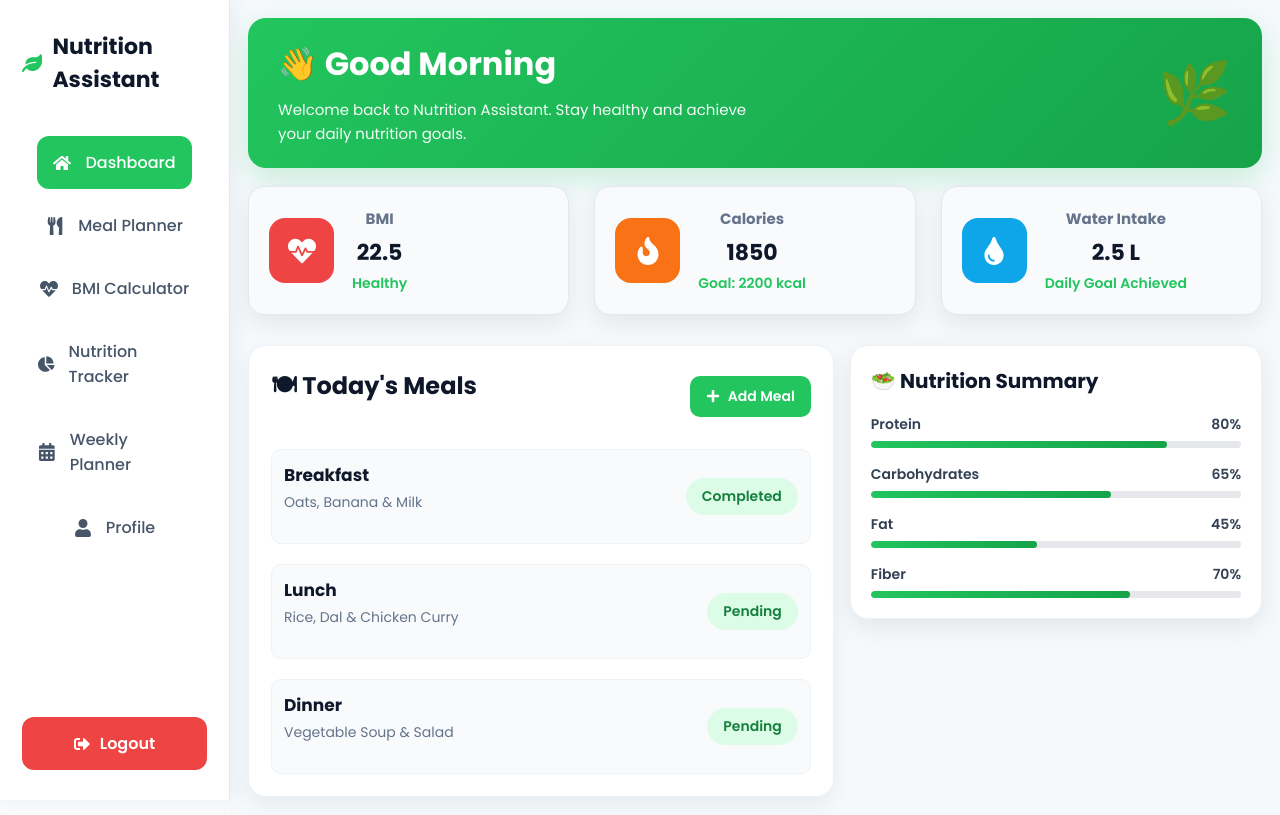
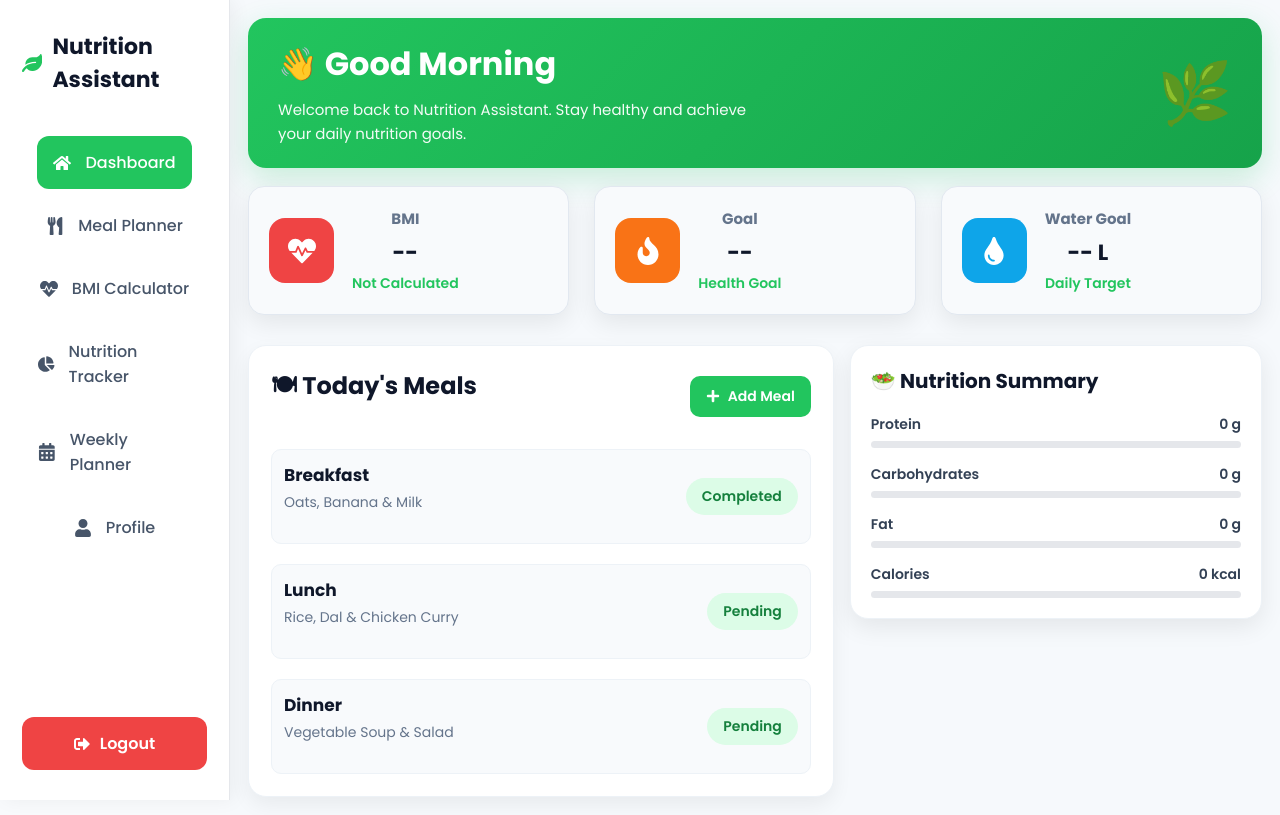
Before and after one commit to Neha-vundavilli2710/my-mern-project, a React (Vite) app in the folder client/: page /dashboard in a window 1280 px wide. Built offline with nearby package versions, Linux system fonts and the light colour scheme.

Commit message:
feat: Enhance BMI and Nutrition Summary components with local storage integration; update Dashboard to retrieve saved profile and BMI results

```diff
--- a/client/src/components/BMI/BMIForm.jsx
+++ b/client/src/components/BMI/BMIForm.jsx
@@ -1,4 +1,4 @@
-import { useState } from "react";
+import { useEffect, useState } from "react";
 
 import {
   FaRulerVertical,
@@ -21,20 +21,47 @@ function BMIForm({ calculateBMI }) {
     goal: "Maintain Weight",
   });
 
+  useEffect(() => {
+
+    const savedProfile = localStorage.getItem("profile");
+
+    if (savedProfile) {
+
+      const profile = JSON.parse(savedProfile);
+
+      setForm({
+        height: profile.height || "",
+        weight: profile.weight || "",
+        age: profile.age || "",
+        gender: profile.gender || "Male",
+        goal: profile.goal || "Maintain Weight",
+      });
+
+    }
+
+  }, []);
+
   const handleChange = (e) => {
+
     setForm({
       ...form,
       [e.target.name]: e.target.value,
     });
+
   };
 
   const handleSubmit = (e) => {
+
     e.preventDefault();
+
     calculateBMI(form);
+
   };
 
   return (
+
     <>
+
       <h2 className="form-title">Enter Your Details</h2>
 
       <form className="bmi-form" onSubmit={handleSubmit}>
@@ -77,7 +104,6 @@ function BMIForm({ calculateBMI }) {
 
         <div className="input-group">
           <FaUser />
-
           <select
             name="gender"
             value={form.gender}
@@ -90,15 +116,14 @@ function BMIForm({ calculateBMI }) {
 
         <div className="input-group">
           <FaBullseye />
-
           <select
             name="goal"
             value={form.goal}
             onChange={handleChange}
           >
             <option>Weight Loss</option>
+            <option>Maintain Weight</option>
             <option>Weight Gain</option>
-            <option>Maintain Weight</option>
           </select>
         </div>
 
@@ -108,8 +133,11 @@ function BMIForm({ calculateBMI }) {
         </button>
 
       </form>
+
     </>
+
   );
+
 }
 
 export default BMIForm;
--- a/client/src/components/Dashboard/NutritionSummary.jsx
+++ b/client/src/components/Dashboard/NutritionSummary.jsx
@@ -1,47 +1,192 @@
+import { useEffect, useState } from "react";
+
 import "./NutritionSummary.css";
 
 function NutritionSummary() {
 
+  const [nutrition, setNutrition] = useState({
+
+    protein: 0,
+
+    carbs: 0,
+
+    fat: 0,
+
+    calories: 0,
+
+  });
+
+  useEffect(() => {
+
+    const savedMeals = JSON.parse(
+
+      localStorage.getItem("meals")
+
+    ) || [];
+
+    let calories = 0;
+
+    let protein = 0;
+
+    let carbs = 0;
+
+    let fat = 0;
+
+    savedMeals.forEach((meal) => {
+
+      calories += Number(meal.calories);
+
+      protein += Number(meal.protein);
+
+      carbs += Number(meal.carbs);
+
+      fat += Number(meal.fat);
+
+    });
+
+    setNutrition({
+
+      calories,
+
+      protein,
+
+      carbs,
+
+      fat,
+
+    });
+
+  }, []);
+
   const nutrients = [
-        { name: "Protein", value: 80 },
-        { name: "Carbohydrates", value: 65 },
-        { name: "Fat", value: 45 },
-        { name: "Fiber", value: 70 }
+
+    {
+
+      name: "Protein",
+
+      value: nutrition.protein,
+
+      goal: 100,
+
+    },
+
+    {
+
+      name: "Carbohydrates",
+
+      value: nutrition.carbs,
+
+      goal: 250,
+
+    },
+
+    {
+
+      name: "Fat",
+
+      value: nutrition.fat,
+
+      goal: 70,
+
+    },
+
+    {
+
+      name: "Calories",
+
+      value: nutrition.calories,
+
+      goal: 2200,
+
+    },
+
   ];
 
   return (
 
     <div className="nutrition-card">
 
-            <h2>🥗 Nutrition Summary</h2>
+      <h2>
 
-            {nutrients.map((item, index) => (
+        🥗 Nutrition Summary
+
+      </h2>
+
+      {
+
+        nutrients.map((item, index) => {
+
+          const percentage = Math.min(
+
+            Math.round(
+
+              (item.value / item.goal) * 100
+
+            ),
+
+            100
+
+          );
+
+          return (
 
             <div
+
               key={index}
+
               className="nutrient"
+
             >
 
               <div className="nutrient-top">
 
-                        <span>{item.name}</span>
+                <span>
 
-                        <span>{item.value}%</span>
+                  {item.name}
+
+                </span>
+
+                <span>
+
+                  {item.value}
+
+                  {
+
+                    item.name === "Calories"
+
+                      ? " kcal"
+
+                      : " g"
+
+                  }
+
+                </span>
 
               </div>
 
               <div className="progress">
 
                 <div
+
                   className="progress-fill"
-                            style={{ width: `${item.value}%` }}
+
+                  style={{
+
+                    width: `${percentage}%`,
+
+                  }}
+
                 ></div>
 
               </div>
 
             </div>
 
-            ))}
+          );
+
+        })
+
+      }
 
     </div>
 
--- a/client/src/components/Dashboard/StatsCards.jsx
+++ b/client/src/components/Dashboard/StatsCards.jsx
@@ -1,60 +1,115 @@
 import "./StatsCards.css";
-import { FaHeartbeat, FaFire, FaTint } from "react-icons/fa";
 
-function StatsCards() {
+import {
+
+  FaHeartbeat,
+
+  FaFire,
+
+  FaTint,
+
+} from "react-icons/fa";
+
+function StatsCards({
+
+  profile,
+
+  bmiResult,
+
+}) {
+
   return (
+
     <section className="stats-section">
-
-      {/* BMI */}
 
       <div className="stat-card">
 
         <div className="stat-icon bmi">
+
           <FaHeartbeat />
+
         </div>
 
         <div>
+
           <h4>BMI</h4>
-          <h2>22.5</h2>
-          <p>Healthy</p>
+
+          <h2>
+
+            {bmiResult?.bmi || "--"}
+
+          </h2>
+
+          <p>
+
+            {bmiResult?.category || "Not Calculated"}
+
+          </p>
+
         </div>
 
       </div>
 
-      {/* Calories */}
-
       <div className="stat-card">
 
         <div className="stat-icon calories">
+
           <FaFire />
+
         </div>
 
         <div>
-          <h4>Calories</h4>
-          <h2>1850</h2>
-          <p>Goal: 2200 kcal</p>
+
+          <h4>Goal</h4>
+
+          <h2>
+
+            {profile.goal || "--"}
+
+          </h2>
+
+          <p>
+
+            Health Goal
+
+          </p>
+
         </div>
 
       </div>
 
-      {/* Water */}
-
       <div className="stat-card">
 
         <div className="stat-icon water">
+
           <FaTint />
+
         </div>
 
         <div>
-          <h4>Water Intake</h4>
-          <h2>2.5 L</h2>
-          <p>Daily Goal Achieved</p>
+
+          <h4>Water Goal</h4>
+
+          <h2>
+
+            {profile.waterGoal || "--"} L
+
+          </h2>
+
+          <p>
+
+            Daily Target
+
+          </p>
+
         </div>
 
       </div>
 
     </section>
+
   );
+
 }
 
 export default StatsCards;
--- a/client/src/pages/BMI/BMI.jsx
+++ b/client/src/pages/BMI/BMI.jsx
@@ -1,4 +1,4 @@
-import { useState } from "react";
+import { useEffect, useState } from "react";
 
 import Sidebar from "../../components/Sidebar/Sidebar";
 
@@ -10,10 +10,23 @@ import HealthTips from "../../components/BMI/HealthTips";
 import "./BMI.css";
 
 function BMI() {
-  const [result, setResult] = useState(null);
+
+  const [result, setResult] = useState(() => {
+
+    const savedBMI = localStorage.getItem("bmiResult");
+
+    return savedBMI ? JSON.parse(savedBMI) : null;
+
+  });
+
+  /* ==========================
+      CALCULATE BMI
+  ========================== */
 
   const calculateBMI = (data) => {
+
     const height = Number(data.height) / 100;
+
     const weight = Number(data.weight);
 
     if (!height || !weight) return;
@@ -23,58 +36,119 @@ function BMI() {
     let category = "";
 
     if (bmi < 18.5) {
+
       category = "Underweight";
-    } else if (bmi < 25) {
-      category = "Normal Weight";
-    } else if (bmi < 30) {
-      category = "Overweight";
-    } else {
-      category = "Obese";
+
     }
 
-    setResult({
+    else if (bmi < 25) {
+
+      category = "Normal Weight";
+
+    }
+
+    else if (bmi < 30) {
+
+      category = "Overweight";
+
+    }
+
+    else {
+
+      category = "Obese";
+
+    }
+
+    const bmiResult = {
+
       bmi: bmi.toFixed(1),
+
       category,
-    });
+
+    };
+
+    setResult(bmiResult);
+
+    localStorage.setItem(
+
+      "bmiResult",
+
+      JSON.stringify(bmiResult)
+
+    );
+
   };
 
   return (
+
     <>
+
       <Sidebar />
 
       <main className="bmi-page">
 
         <div className="bmi-header">
-          <h1>⚖️ BMI Calculator</h1>
+
+          <h1>
+
+            ⚖️ BMI Calculator
+
+          </h1>
+
           <p>
-            Calculate your Body Mass Index and understand your health
-            status.
+
+            Calculate your Body Mass Index and understand your health status.
+
           </p>
+
         </div>
 
         <div className="bmi-container">
 
           <div className="grid-card">
-            <BMIForm calculateBMI={calculateBMI} />
+
+            <BMIForm
+
+              calculateBMI={calculateBMI}
+
+            />
+
           </div>
 
           <div className="grid-card">
-            <BMIResult result={result} />
+
+            <BMIResult
+
+              result={result}
+
+            />
+
           </div>
 
           <div className="grid-card">
+
             <BMITable />
+
           </div>
 
           <div className="grid-card">
-            <HealthTips result={result} />
+
+            <HealthTips
+
+              result={result}
+
+            />
+
           </div>
 
         </div>
 
       </main>
+
     </>
+
   );
+
 }
 
 export default BMI;
--- a/client/src/pages/Dashboard/Dashboard.jsx
+++ b/client/src/pages/Dashboard/Dashboard.jsx
@@ -1,3 +1,5 @@
+import { useEffect, useState } from "react";
+
 import Sidebar from "../../components/Sidebar/Sidebar";
 
 import WelcomeCard from "../../components/Dashboard/WelcomeCard";
@@ -8,15 +10,47 @@ import NutritionSummary from "../../components/Dashboard/NutritionSummary";
 import "./Dashboard.css";
 
 function Dashboard() {
+
+  const [profile, setProfile] = useState({});
+  const [bmiResult, setBmiResult] = useState(null);
+
+  useEffect(() => {
+
+    const savedProfile = localStorage.getItem("profile");
+
+    if (savedProfile) {
+
+      setProfile(JSON.parse(savedProfile));
+
+    }
+
+    const savedBMI = localStorage.getItem("bmiResult");
+
+    if (savedBMI) {
+
+      setBmiResult(JSON.parse(savedBMI));
+
+    }
+
+  }, []);
+
   return (
+
     <>
+
       <Sidebar />
 
       <main className="dashboard">
 
-        <WelcomeCard />
+        <WelcomeCard profile={profile} />
 
-        <StatsCards />
+        <StatsCards
+
+          profile={profile}
+
+          bmiResult={bmiResult}
+
+        />
 
         <div className="dashboard-bottom">
 
@@ -27,8 +61,11 @@ function Dashboard() {
         </div>
 
       </main>
+
     </>
+
   );
+
 }
 
 export default Dashboard;
```
Also changed, not shown: client/src/context/NutritionContext.jsx (added). Lines whose indentation alone changed are shown as unchanged.
